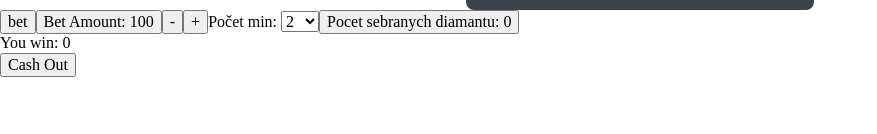
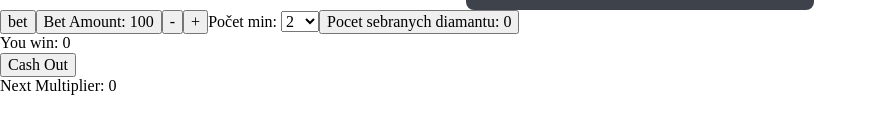
Before and after one commit to pslib-cz/2025-p3a-webgame-oldrichovmonitor, a React (Vite) app in the folder swing.client/: page /mines in a window 1280 px wide. Shown: the part 338-472 px from the top of the page, without its empty margins (0-877 px from the left). Built offline with nearby package versions, Linux system fonts and the light colour scheme.

Commit message:
nextmultiplier fix

```diff
--- a/swing.client/src/pages/MinesDimonds.tsx
+++ b/swing.client/src/pages/MinesDimonds.tsx
@@ -66,7 +66,7 @@ const MinesDimonds = () => {
       const newOpened = openedTiles + 1;
       setOpenedTiles(newOpened);
       const multiplier = await getMultiplier(newOpened);
-      setNextMultiplier(await getMultiplier(multiplier));
+      setNextMultiplier(await getMultiplier(newOpened + 1));
       setWin(betAmount * multiplier);
     }
   };
@@ -105,6 +105,7 @@ const MinesDimonds = () => {
       <button>Pocet sebranych diamantu: {openedTiles}</button>
       <p>You win: {win}</p>
       <button onClick={()=> cashOut()}>Cash Out</button>
+      <p>Next Multiplier: {nextMultiplier}</p>
     </>
   );
 };
```
